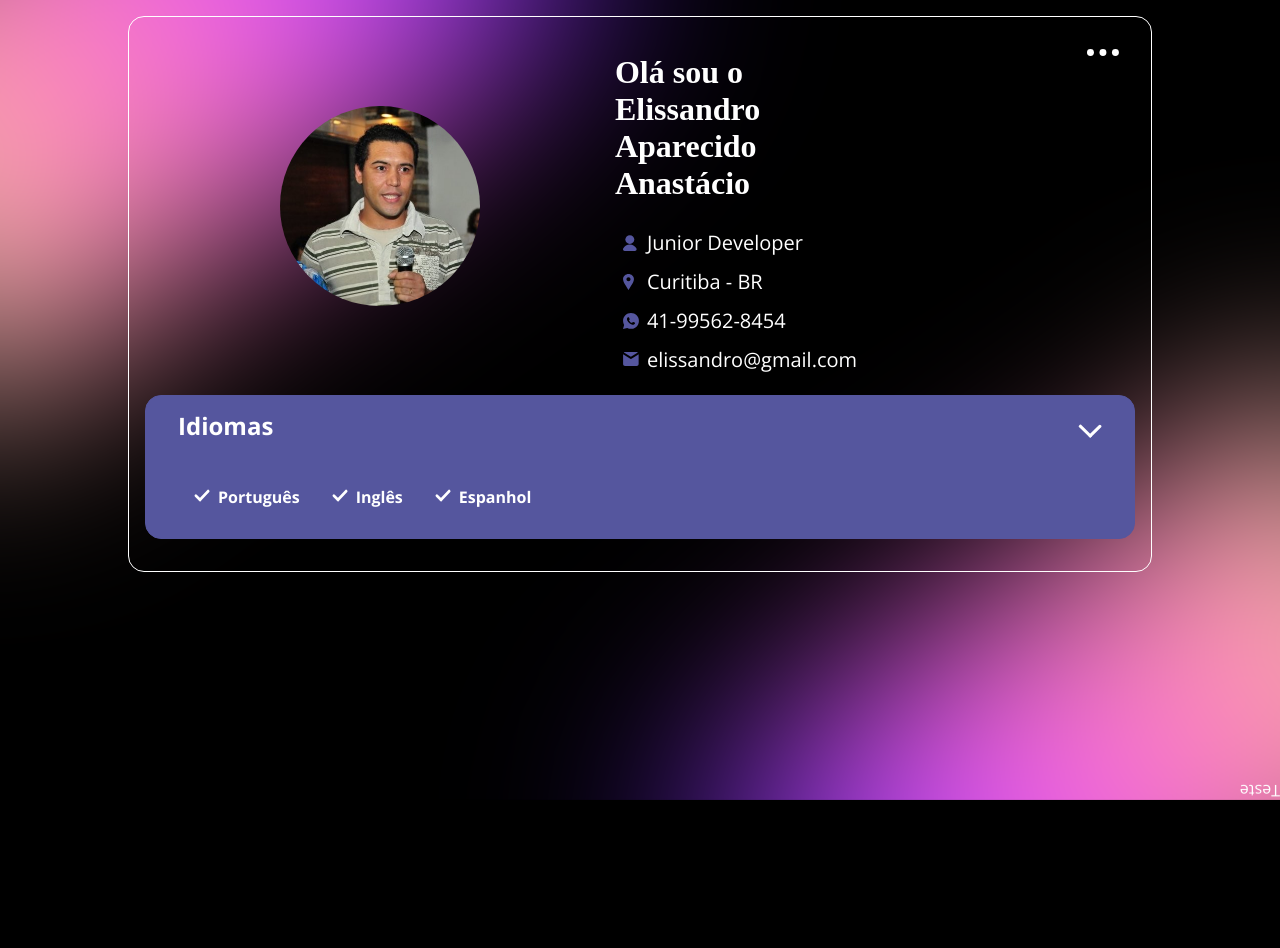
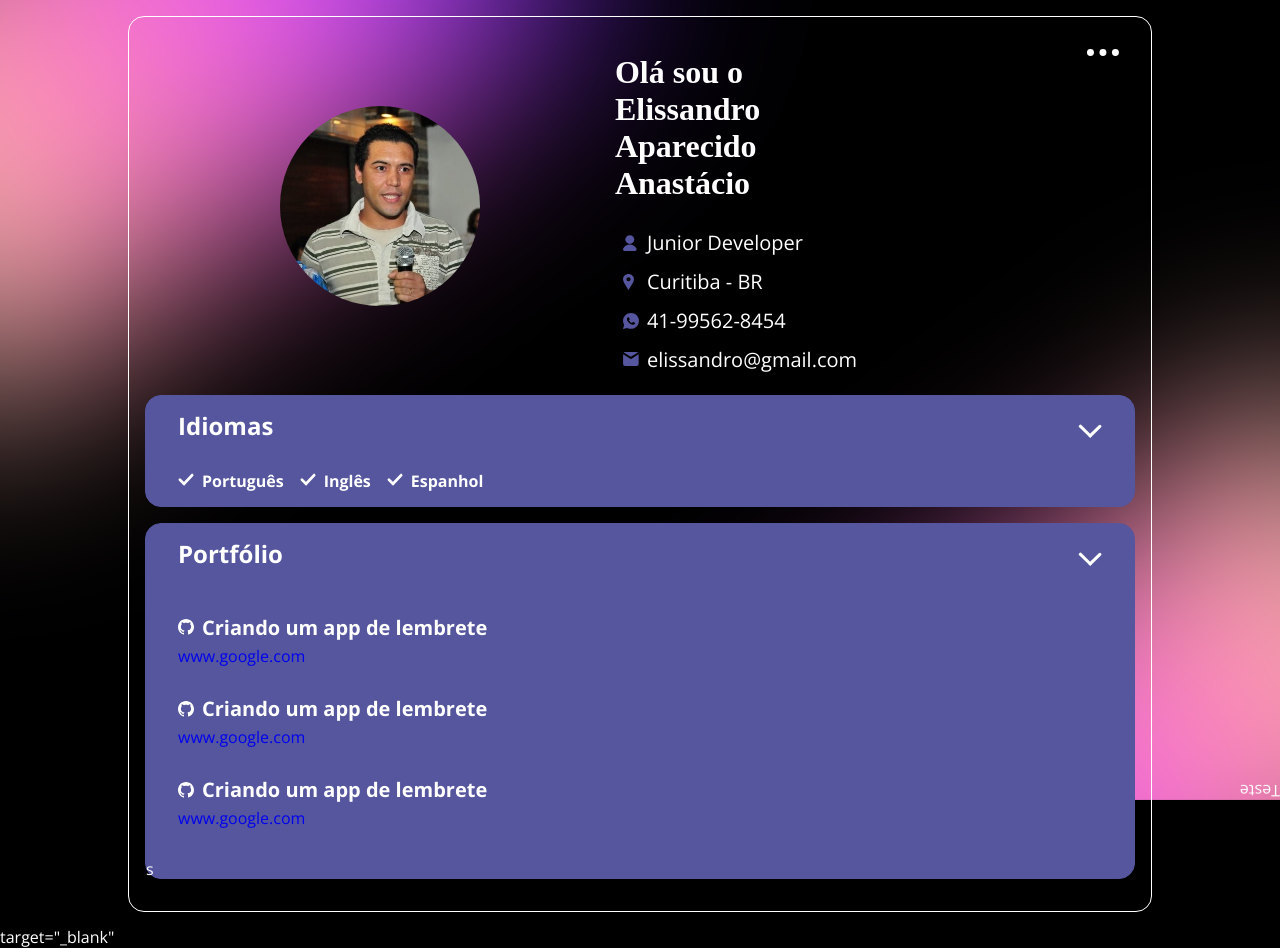
Before and after one commit to elissandroa/portfolio-online-DIO, a plain HTML site: page index.html in a window 1280 px wide. Before the commit the page ends 800 px from the top, so only its background shows below. Drawn offline with nearby package versions, Linux system fonts and the light colour scheme; files whose address does not match are found by name; a web font is replaced by a local one.

Commit message:
Estilizando o portfolio

```diff
--- a/assets/css/languages.css
+++ b/assets/css/languages.css
@@ -13,7 +13,7 @@
     display: flex;
     flex-direction: row;
     align-items: center;
-    padding: 1rem;
+    padding-right: 1rem;
     text-transform: capitalize;
     font-weight: 700;
     font-size: 1rem;
--- /dev/null
+++ b/assets/css/portfolio.css
@@ -0,0 +1,46 @@
+.portfolio {
+    display: flex;
+    flex-direction: column;
+    align-items: start;
+    width: 100%;
+    margin: 0;
+    padding: 0;
+    list-style: none;
+}
+
+.portfolio li {
+    display: flex;
+    flex-direction: column;
+    justify-content: flex-start;
+    margin: 1rem 0;
+
+}
+
+.portfolio li .title {
+    display: flex;
+    flex-direction: row;
+    align-items: center;
+    font-size: 1.25rem;
+    font-weight: 700;
+    margin-bottom: .5rem;
+}
+
+.portfolio li .title.github::before {
+    content: "";
+    display: inline-block;
+    width: 1rem;
+    height: 1rem;
+    background-image: url('/assets/img/icons/github.svg');
+    background-repeat: no-repeat;
+    background-size: contain;
+    margin-right: .5rem;
+}
+
+.portfolio li a {
+    text-decoration: none;
+}
+
+.portfolio li a:hover {
+    color: #FFF;
+    text-decoration: underline;
+}
--- a/index.html
+++ b/index.html
@@ -16,6 +16,8 @@
     <link rel="stylesheet" href="/assets/css/header.css">
     <link rel="stylesheet" href="/assets/css/acordeon.css">
     <link rel="stylesheet" href="/assets/css/languages.css">
+    <link rel="stylesheet" href="/assets/css/portfolio.css">
+
     <title>Portfólio Elissandro</title>
 </head>
 
@@ -37,7 +39,7 @@
 
         <section class="acordeon open">
             <button class="trigger" type="button">
-                <h2>Idiomas</h2>
+                Idiomas
             </button>
             <div class="content">
                 <ul class="languages">
@@ -47,7 +49,28 @@
                 </ul>
             </div>
         </section>
-    </main>
+        <section class="acordeon open">
+            <button class="trigger" type="button">
+                Portfólio
+            </button>
+            <div class="content">
+                <ul class="portfolio">
+                    <li>
+                        <span class="title github">Criando um app de lembrete</span>
+                            <a href="https://www.google.com" target="_blank">www.google.com</a>
+                    </li>
+                    <li>
+                        <span class="title github">Criando um app de lembrete</span>
+                            <a href="https://www.google.com" target="_blank">www.google.com</a>
+                    </li>
+                    <li>
+                        <span class="title github">Criando um app de lembrete</span>
+                            <a href="https://www.google.com" target="_blank">www.google.com</a>
+                    </li>
+                </ul>
+            </div>s
+
+    </main> target="_blank"
     <script src="/assets/js/acordeon.js"></script>
 </body>
 
```
